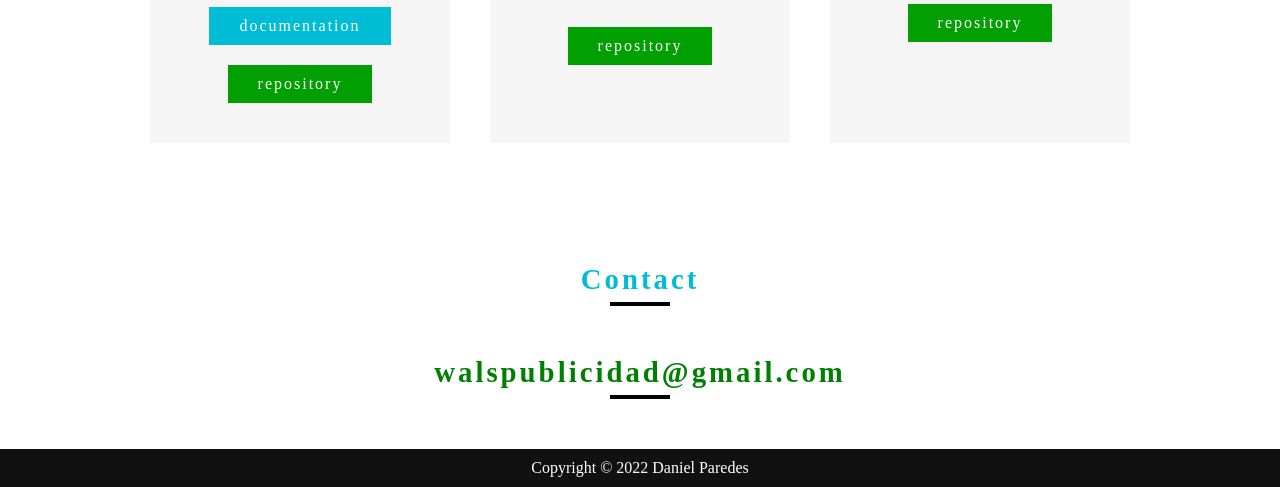
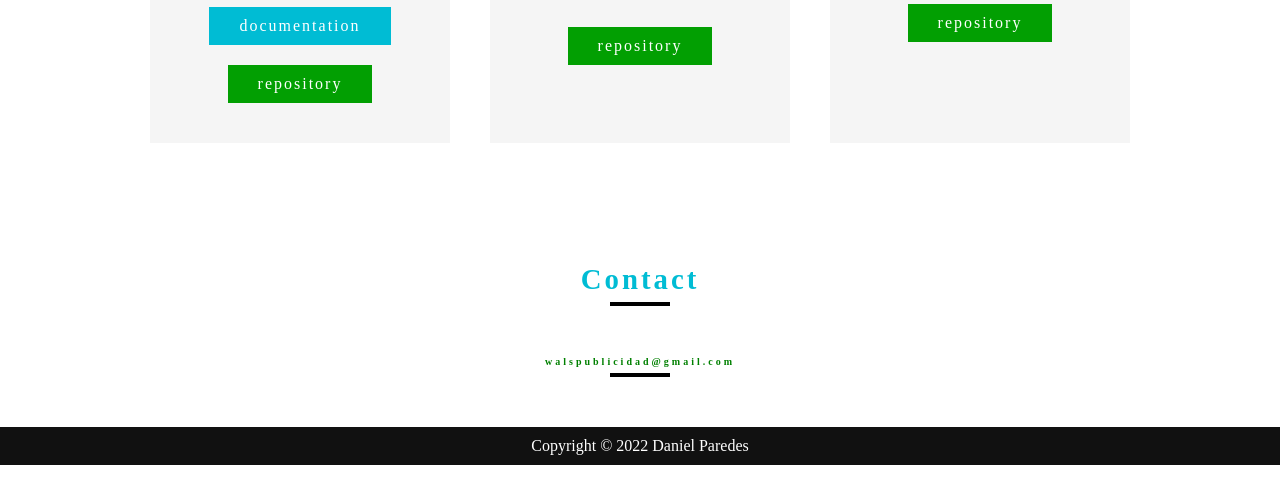
Before and after one commit to DanielWallsCode/briefcase, a plain HTML site: page index.html in a window 1280 px wide. Shown: the part 4132-4619 px from the top of the page. After the commit the page ends 4597 px from the top, so only its background shows below. Drawn offline with Linux system fonts and the light colour scheme.

Commit message:
Update index.html

```diff
--- a/index.html
+++ b/index.html
@@ -182,7 +182,7 @@
 
     <div class="title" id="contac">
         <h2>Contact</h2>
-        <h2 style="margin-top: 60px; margin-bottom: 60px; color: green; ">walspublicidad@gmail.com</h2>
+        <h2 style="margin-top: 60px; margin-bottom: 60px; color: green; font-size: 10px ">walspublicidad@gmail.com</h2>
 
     <div class="copyright">
         <p>Copyright © 2022 Daniel Paredes</p>
```
